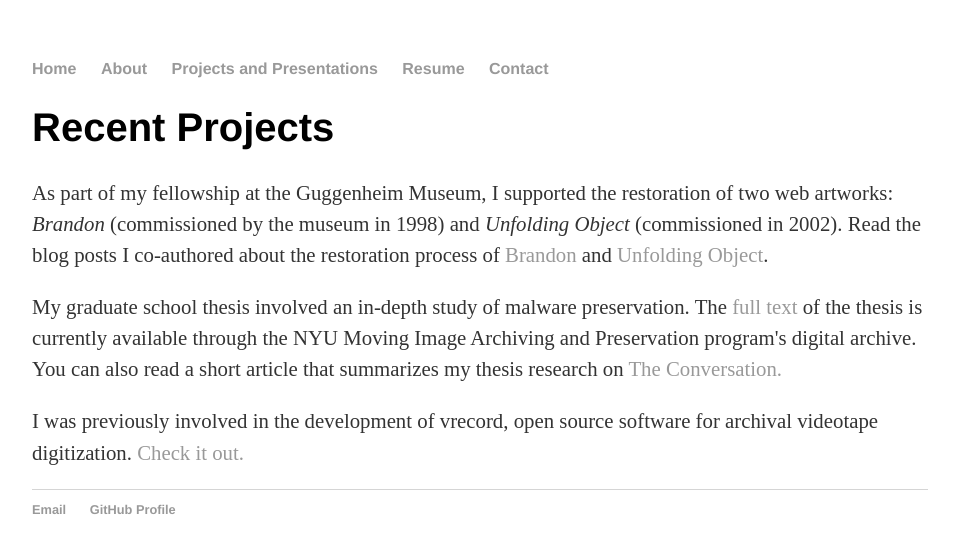
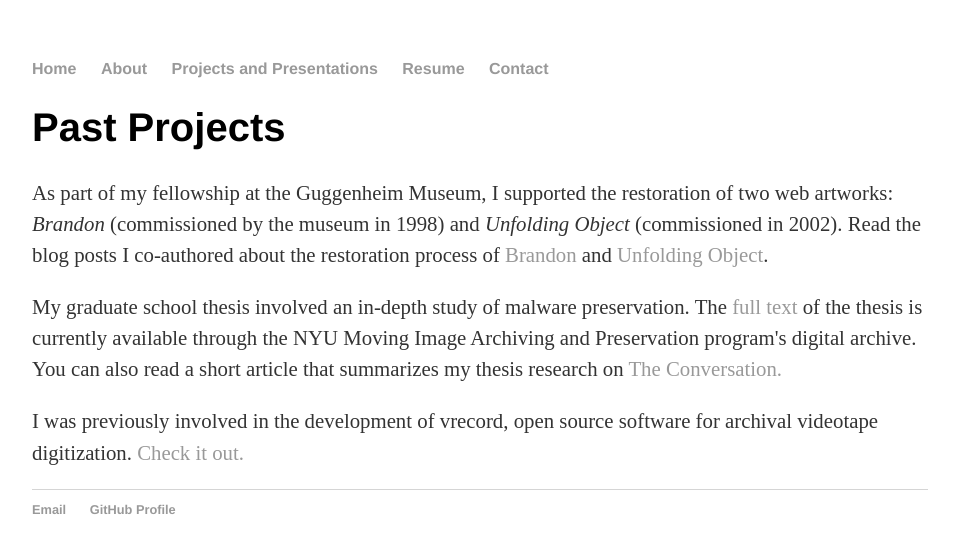
Before and after one commit to jfarbowitz/jfarbowitz.github.io, a Jekyll site: the page built from projects/index.html, in a window 1280 px wide. Shown: the top 553 px of the page, without its empty margins (160-1119 px from the left). Built offline with Jekyll 4.4.1, drawn with Linux system fonts in a browser that asks for light colours.

Commit message:
Update index.html

```diff
--- a/projects/index.html
+++ b/projects/index.html
@@ -4,7 +4,7 @@
 ---
 
 	<div class="recent projects">
-		<h1>Recent Projects</h1>
+		<h1>Past Projects</h1>
 	<p>As part of my fellowship at the Guggenheim Museum, I supported the restoration of two web artworks: <i>Brandon</i> (commissioned by the museum in 1998) and <i>Unfolding Object</i> (commissioned in 2002). Read the blog posts I co-authored about the restoration process of <a href="https://www.guggenheim.org/blogs/checklist/restoring-brandon-shu-lea-cheangs-early-web-artwork" target="new">Brandon</a> and <a href="https://www.guggenheim.org/blogs/checklist/the-guggenheim-restores-john-f-simon-jr-early-web-artwork-unfolding-object" target="new">Unfolding Object</a>.</p>
 	<p>My graduate school thesis involved an in-depth study of malware preservation. The <a href="https://www.nyu.edu/tisch/preservation/program/student_work/2016spring/16s_thesis_farbowitz_final.pdf" target="new">full text</a> of the thesis is currently available through the NYU Moving Image Archiving and Preservation program's digital archive. You can also read a short article that summarizes my thesis research on <a href="https://theconversation.com/why-save-a-computer-virus-56967" target=new>The Conversation.</a></p>
 		<p>I was previously involved in the development of vrecord, open source software for archival videotape digitization. <a href="https://github.com/amiaopensource/vrecord" target="new">Check it out.</a></p>
```
